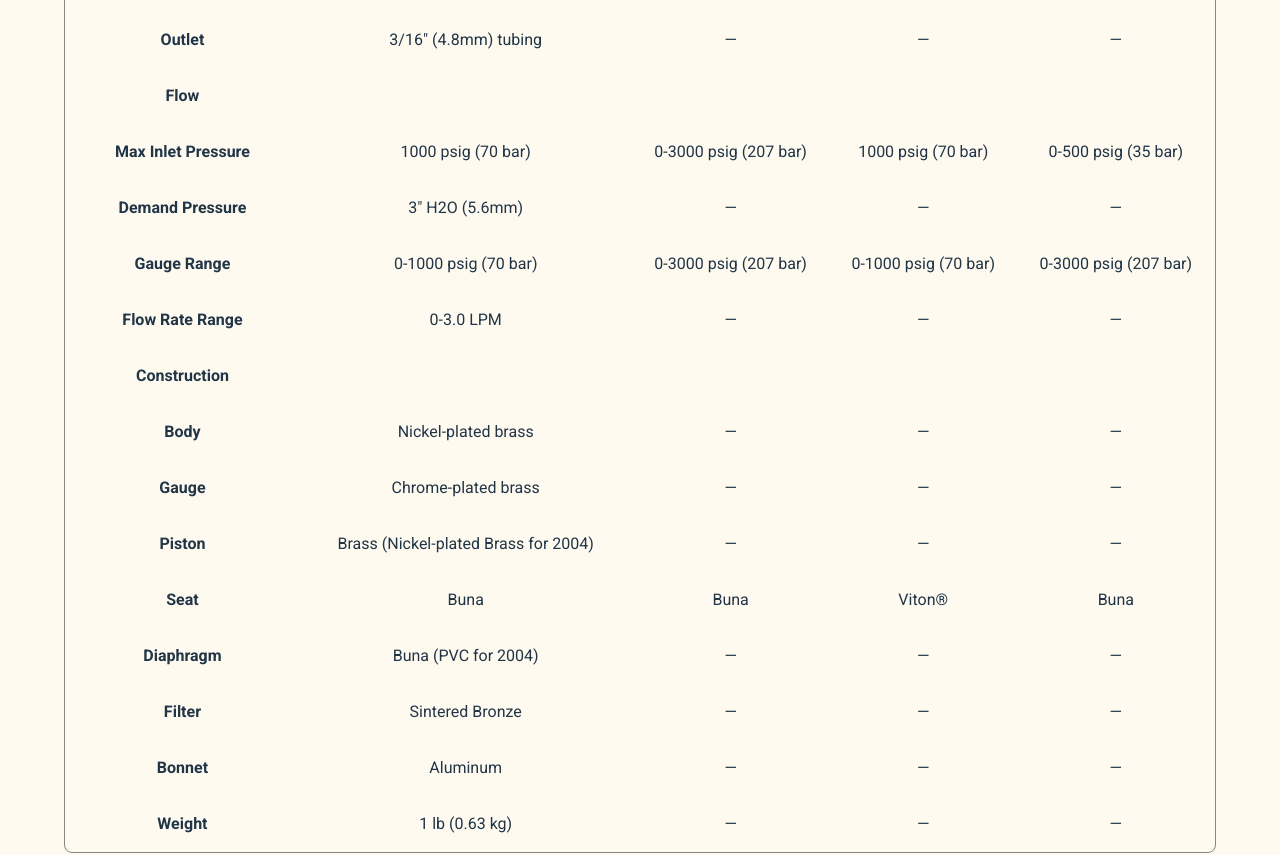
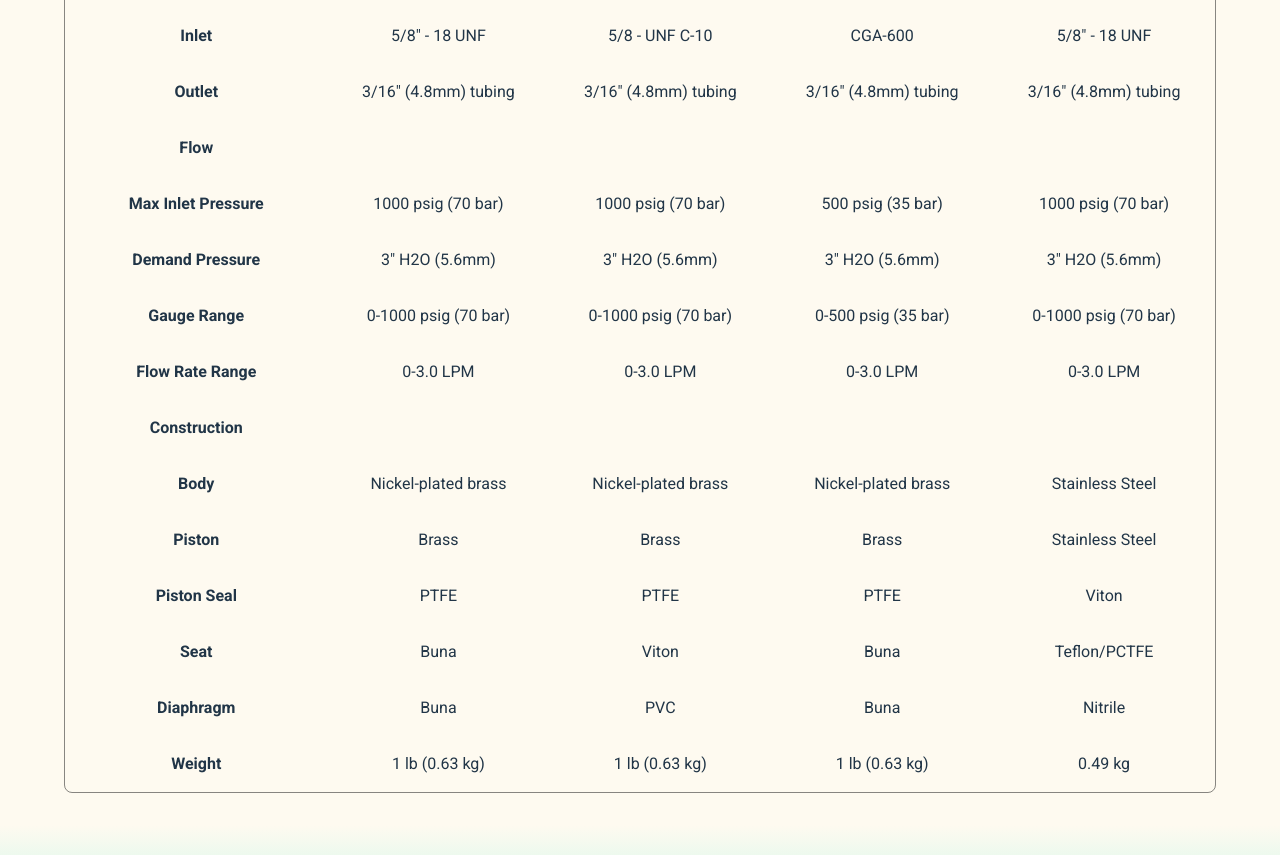
Before and after one commit to Antony-evm/chemarine, a Vue app: page /calibration-gases/regulator/2000 in a window 1280 px wide. Shown: the part 600-1455 px from the top of the page. Built offline with nearby package versions, Linux system fonts and the light colour scheme.

Commit message:
brochures

```diff
--- a/src/components/gas_regulators/GasRegulatorComponent.vue
+++ b/src/components/gas_regulators/GasRegulatorComponent.vue
@@ -10,6 +10,7 @@ const props = defineProps<{
     rows: Array<{ label: string; key: string }>;
     models: Array<Record<string, any>>;
     imgPath?: string;
+    brochure?: string;
 }>();
 
 const tableLabel = props.title + ' Specifications';
@@ -24,6 +25,18 @@ const tableLabel = props.title + ' Specifications';
             <img :src="props.imgPath" :alt="props.title + ' Regulator'" loading="lazy"
                 class="w-full h-auto object-contain" />
         </div>
+
+        <!-- Brochure Link -->
+        <div v-if="props.brochure" class="text-center mb-6">
+            <p class="text-base sm:text-lg md:text-xl text-graphite">
+                For more details please find the regulator brochure
+                <a :href="props.brochure" target="_blank" rel="noopener noreferrer"
+                    class="hover:text-teal-600 underline transition-colors">
+                    here
+                </a>.
+            </p>
+        </div>
+
         <SpecificationTable :rows="props.rows" :models="props.models" :table-label="tableLabel" />
     </CenteredContent>
 </template>
--- a/src/data/regulators.ts
+++ b/src/data/regulators.ts
@@ -1,9 +1,12 @@
 import regulator713 from "@/assets/calibration_gases/713-regulator.png";
 import regulator2000 from "@/assets/calibration_gases/2000-series-regulator.png";
+import _700_series_brochure from "@/assets/pdfs/regulators/700_series.pdf";
+import _dfr_series_brochure from "@/assets/pdfs/regulators/dfr.pdf";
 
 interface Regulator {
   title: string;
   imgPath: string;
+  brochure?: string;
   rows: Array<{ label: string; key: string }>;
   models: Array<Record<string, any>>;
 }
@@ -12,6 +15,7 @@ export const REGULATORS: Record<string, Regulator> = {
   "700": {
     title: "700 Series Regulators",
     imgPath: regulator713,
+    brochure: _700_series_brochure,
     rows: [
       { label: "Model #", key: "model" },
       { label: "Connection", key: "connection" },
@@ -27,11 +31,44 @@ export const REGULATORS: Record<string, Regulator> = {
       { label: "Body", key: "body" },
       { label: "Seat", key: "seat" },
       { label: "Piston", key: "piston" },
-      { label: "Washer", key: "washer" },
-      { label: "O-rings", key: "oRings" },
-      { label: "Bonnet", key: "bonnet" },
+      { label: "Piston Seal", key: "pistonSeal" },
     ],
     models: [
+      {
+        model: "702",
+        connection: "",
+        inlet: "CGA 600",
+        outlet: '3/16" Barb / 4.8mm',
+        flow: "",
+        maxInletPressure: "500 psig (35 bar)",
+        maxOutletPressure: "65 psig (4.5 bar)",
+        deliveryGaugeRange: "No Gauge",
+        flowRateRange: "0.2-4.0 LPM",
+        construction: "",
+        weight: "0.2 lb (0.4 kg)",
+        body: "Nickel-plated brass",
+        seat: "Teflon",
+        piston: "Brass",
+        pistonSeal: "Viton",
+      },
+      {
+        model: "705",
+        connection: "",
+        inlet: "5/8 - UNF C-10",
+        outlet: '3/16" Barb / 4.8mm',
+        flow: "",
+        maxInletPressure: "1000 psig (70 bar)",
+        maxOutletPressure: "60 psig (4.1 bar)",
+        deliveryGaugeRange: "0-1000 psig (70 bar)",
+        flowRateRange: "0.2-6.0 LPM",
+        construction: "",
+        weight: "0.4 lb (0.2 kg)",
+        body: "Nickel-plated brass",
+        seat: "Teflon",
+        piston: "Brass",
+        pistonSeal: "Viton",
+      },
+
       {
         model: "713",
         connection: "",
@@ -39,23 +76,21 @@ export const REGULATORS: Record<string, Regulator> = {
         outlet: '3/16" Barb / 4.8mm',
         flow: "",
         maxInletPressure: "500 psig (35 bar)",
-        maxOutletPressure: "20 psig (1.4 bar)",
-        deliveryGaugeRange: "0-500 psig (35 bar)",
-        flowRateRange: "0.2-4.0 LPM",
+        maxOutletPressure: "65 psig (4.5 bar)",
+        deliveryGaugeRange: "0-1000 psig (70 bar)",
+        flowRateRange: "0.2-6.0 LPM",
         construction: "",
         weight: "0.6 lb (0.28 kg)",
-        body: "Brass",
-        seat: "PTFE",
+        body: "Nickel-plated brass",
+        seat: "Teflon",
         piston: "Brass",
-        washer: "Buna N",
-        oRings: "Viton®",
-        bonnet: "Nickel-plated brass",
+        pistonSeal: "Viton",
       },
       {
         model: "715",
         connection: "",
-        inlet: '5/8"-18 UNF',
-        outlet: null,
+        inlet: "5/8 - UNF C-10",
+        outlet: '3/16" Barb / 4.8mm',
         flow: "",
         maxInletPressure: "1000 psig (70 bar)",
         maxOutletPressure: "60 psig (4.1 bar)",
@@ -63,37 +98,51 @@ export const REGULATORS: Record<string, Regulator> = {
         flowRateRange: "0.2-6.0 LPM",
         construction: "",
         weight: "0.5 lb (0.24 kg)",
-        body: null,
-        seat: null,
-        piston: null,
-        washer: null,
-        oRings: null,
-        bonnet: null,
+        body: "Nickel-plated brass",
+        seat: "Teflon",
+        piston: "Brass",
+        pistonSeal: "Viton",
       },
       {
-        model: "718",
+        model: "725",
         connection: "",
-        inlet: '1/4" NPT',
-        outlet: null,
+        inlet: "5/8 - UNF C-10",
+        outlet: '3/16" Barb / 4.8mm',
         flow: "",
-        maxInletPressure: "3000 psig (207 bar)",
+        maxInletPressure: "1000 psig (70 bar)",
         maxOutletPressure: "60 psig (4.1 bar)",
-        deliveryGaugeRange: "0-3000 (200 bar)",
-        flowRateRange: "0.2-6.0 LPM",
+        deliveryGaugeRange: "0-1000 psig (70 bar)",
+        flowRateRange: "0.1-7.0 LPM",
         construction: "",
-        weight: "0.7 lb (0.32 kg)",
-        body: null,
-        seat: null,
-        piston: null,
-        washer: null,
-        oRings: null,
-        bonnet: null,
+        weight: "0.3 lb (0.13 kg)",
+        body: "Stainless Steel / Aluminium",
+        seat: "Teflon / Peek",
+        piston: "Stainless Steel",
+        pistonSeal: "Viton",
+      },
+      {
+        model: "735",
+        connection: "",
+        inlet: "5/8 - UNF C-10",
+        outlet: '3/16" Barb / 4.8mm',
+        flow: "",
+        maxInletPressure: "1000 psig (70 bar)",
+        maxOutletPressure: "60 psig (4.1 bar)",
+        deliveryGaugeRange: "0-1000 psig (70 bar)",
+        flowRateRange: "0.1-7.0 LPM",
+        construction: "",
+        weight: "0.5 lb (0.24 kg)",
+        body: "Stainless Steel",
+        seat: "Teflon / PCTFE",
+        piston: "Stainless Steel",
+        pistonSeal: "Viton",
       },
     ],
   },
   "2000": {
     title: "2000 Series Regulators",
     imgPath: regulator2000,
+    brochure: _dfr_series_brochure,
     rows: [
       { label: "Model #", key: "model" },
       { label: "Connection", key: "connection" },
@@ -106,12 +155,10 @@ export const REGULATORS: Record<string, Regulator> = {
       { label: "Flow Rate Range", key: "flowRateRange" },
       { label: "Construction", key: "construction" },
       { label: "Body", key: "body" },
-      { label: "Gauge", key: "gauge" },
       { label: "Piston", key: "piston" },
+      { label: "Piston Seal", key: "pistonSeal" },
       { label: "Seat", key: "seat" },
       { label: "Diaphragm", key: "diaphragm" },
-      { label: "Filter", key: "filter" },
-      { label: "Bonnet", key: "bonnet" },
       { label: "Weight", key: "weight" },
     ],
     models: [
@@ -128,72 +175,65 @@ export const REGULATORS: Record<string, Regulator> = {
         construction: "",
         body: "Nickel-plated brass",
         gauge: "Chrome-plated brass",
-        piston: "Brass (Nickel-plated Brass for 2004)",
+        piston: "Brass",
+        pistonSeal: "PTFE",
         seat: "Buna",
-        diaphragm: "Buna (PVC for 2004)",
-        filter: "Sintered Bronze",
-        bonnet: "Aluminum",
+        diaphragm: "Buna",
         weight: "1 lb (0.63 kg)",
-      },
-      {
-        model: "2003",
-        connection: "",
-        inlet: '1/4" NPT',
-        outlet: null,
-        flow: "",
-        maxInletPressure: "0-3000 psig (207 bar)",
-        demandPressure: null,
-        gaugeRange: "0-3000 psig (207 bar)",
-        flowRateRange: null,
-        construction: "",
-        body: null,
-        gauge: null,
-        piston: null,
-        seat: "Buna",
-        diaphragm: null,
-        filter: null,
-        bonnet: null,
-        weight: null,
       },
       {
         model: "2004",
         connection: "",
-        inlet: '5/8" - 18 UNF',
-        outlet: null,
+        inlet: "5/8 - UNF C-10",
+        outlet: '3/16" (4.8mm) tubing',
         flow: "",
         maxInletPressure: "1000 psig (70 bar)",
-        demandPressure: null,
+        demandPressure: '3" H2O (5.6mm)',
         gaugeRange: "0-1000 psig (70 bar)",
-        flowRateRange: null,
+        flowRateRange: "0-3.0 LPM",
         construction: "",
-        body: null,
-        gauge: null,
-        piston: null,
-        seat: "Viton®",
-        diaphragm: null,
-        filter: null,
-        bonnet: null,
-        weight: null,
+        body: "Nickel-plated brass",
+        piston: "Brass",
+        pistonSeal: "PTFE",
+        seat: "Viton",
+        diaphragm: "PVC",
+        weight: "1 lb (0.63 kg)",
       },
       {
         model: "2007",
         connection: "",
         inlet: "CGA-600",
-        outlet: null,
+        outlet: '3/16" (4.8mm) tubing',
         flow: "",
-        maxInletPressure: "0-500 psig (35 bar)",
-        demandPressure: null,
-        gaugeRange: "0-3000 psig (207 bar)",
-        flowRateRange: null,
+        maxInletPressure: "500 psig (35 bar)",
+        demandPressure: '3" H2O (5.6mm)',
+        gaugeRange: "0-500 psig (35 bar)",
+        flowRateRange: "0-3.0 LPM",
         construction: "",
-        body: null,
-        gauge: null,
-        piston: null,
+        body: "Nickel-plated brass",
+        piston: "Brass",
+        pistonSeal: "PTFE",
         seat: "Buna",
-        diaphragm: null,
-        filter: null,
-        bonnet: null,
-        weight: null,
+        diaphragm: "Buna",
+        weight: "1 lb (0.63 kg)",
+      },
+      {
+        model: "2008",
+        connection: "",
+        inlet: '5/8" - 18 UNF',
+        outlet: '3/16" (4.8mm) tubing',
+        flow: "",
+        maxInletPressure: "1000 psig (70 bar)",
+        demandPressure: '3" H2O (5.6mm)',
+        gaugeRange: "0-1000 psig (70 bar)",
+        flowRateRange: "0-3.0 LPM",
+        construction: "",
+        body: "Stainless Steel",
+        piston: "Stainless Steel",
+        pistonSeal: "Viton",
+        seat: "Teflon/PCTFE",
+        diaphragm: "Nitrile",
+        weight: "0.49 kg",
       },
     ],
   },
--- a/src/pages/RegulatorPage.vue
+++ b/src/pages/RegulatorPage.vue
@@ -17,6 +17,6 @@ if (!regulatorData) {
 <template>
     <div v-if="regulatorData">
         <GasRegulatorComponent :title="regulatorData.title" :rows="regulatorData.rows" :models="regulatorData.models"
-            :imgPath="regulatorData.imgPath" />
+            :imgPath="regulatorData.imgPath" :brochure="regulatorData.brochure" />
     </div>
 </template>
```
